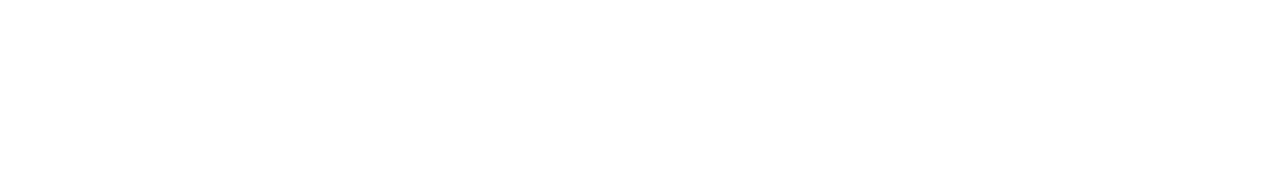
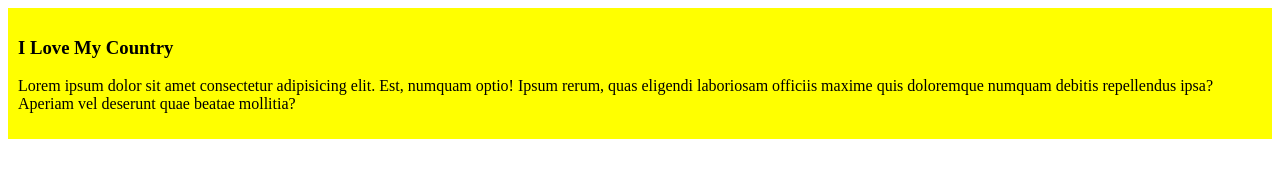
Before and after one commit to sakil-ahamed007/My-simple-website, a plain HTML site: page index.html in a window 1280 px wide. Drawn offline with Linux system fonts and the light colour scheme.

Commit message:
added the first blog

```diff
--- a/index.html
+++ b/index.html
@@ -4,8 +4,12 @@
     <meta charset="UTF-8">
     <meta name="viewport" content="width=device-width, initial-scale=1.0">
     <title>My Simple website</title>
+    <link rel="stylesheet" href="styles/blog.css">
 </head>
 <body>
-
+    <div>
+    <h3>I Love My Country</h3>
+    <p>Lorem ipsum dolor sit amet consectetur adipisicing elit. Est, numquam optio! Ipsum rerum, quas eligendi laboriosam officiis maxime quis doloremque numquam debitis repellendus ipsa? Aperiam vel deserunt quae beatae mollitia?</p>
+    </div>
 </body>
 </html>
--- /dev/null
+++ b/styles/blog.css
@@ -0,0 +1,4 @@
+div{
+    background-color: yellow;
+    padding: 10px;
+}
```
